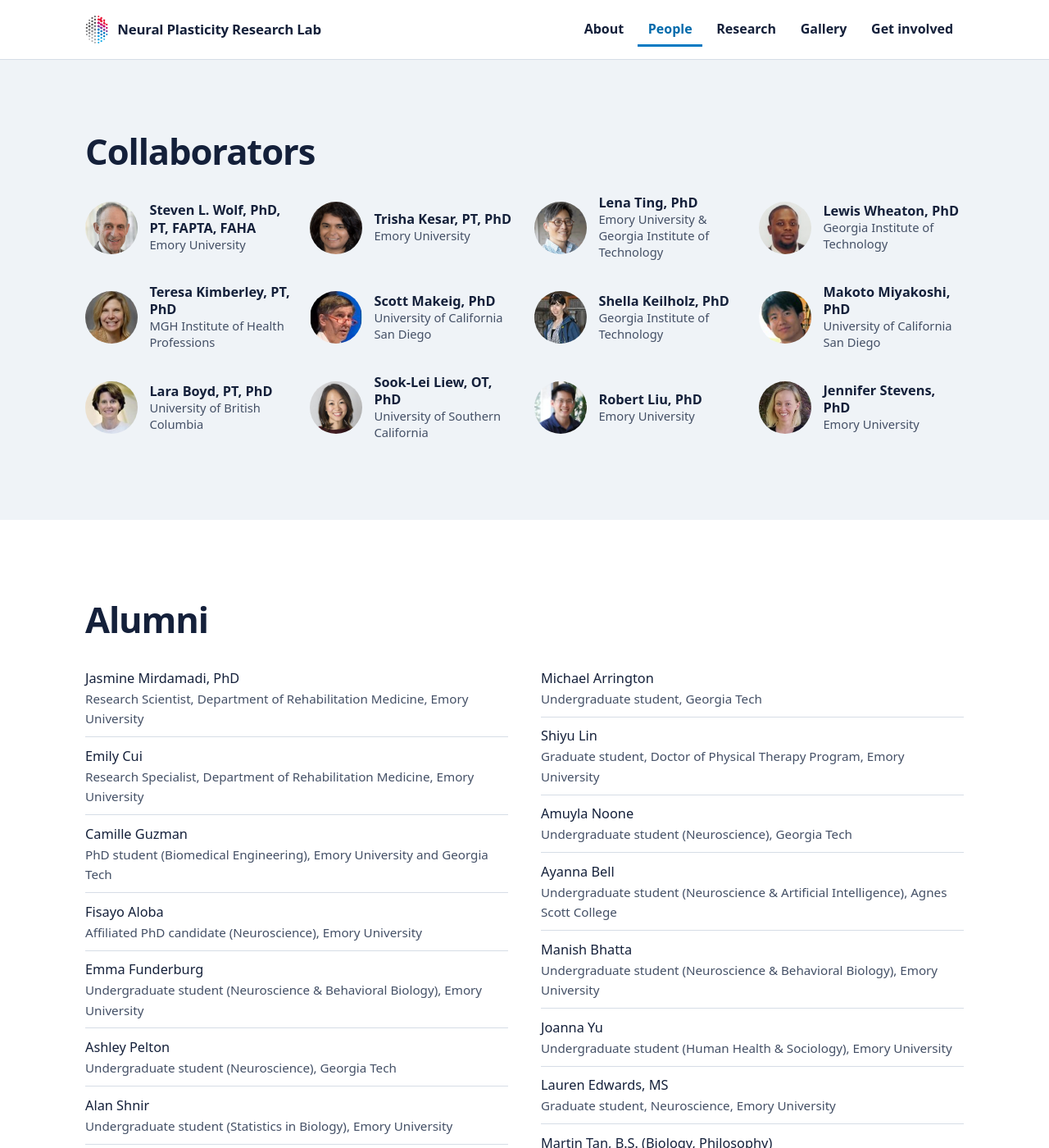
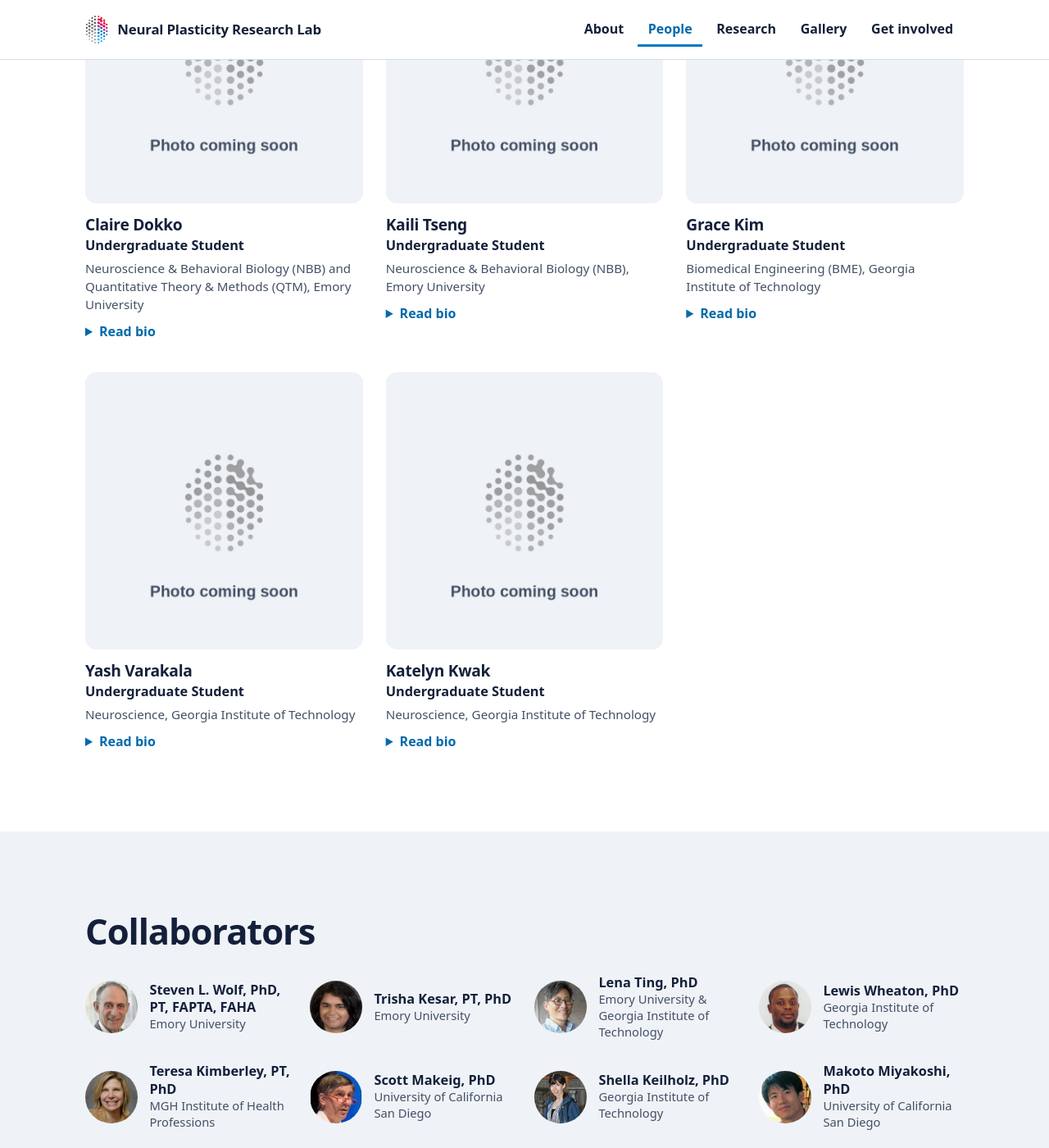
Before and after one commit to npresearchlab/npresearchlab.github.io, a Jekyll site: the page built from people.html, in a window 1280 px wide and 1400 px high, scrolled down 2920 px. Shown: the whole window at 82% size. Built offline with Jekyll 4.4.1, drawn with Linux system fonts in a browser that asks for light colours; some web fonts are replaced; some of the changed text lies outside the part shown.

Commit message:
People: add Isaiah Lachica and five undergraduates (placeholders), Yasmine Bassil now Assistant Research Scientist, merge staff/postdoc/grad groups
Co-Authored-By: Claude Opus 5.5 <noreply@anthropic.com>
Claude-Session: https://claude.ai/code/session_01A6YfpnrJqQKYAxW4w34cR4

```diff
--- a/_data/members.yml
+++ b/_data/members.yml
@@ -1,12 +1,31 @@
 # Current lab members, shown on the People page in this order.
 # To add someone: copy one block (from '- name:' down to the end of 'bio'), paste it, and edit it.
 # Put their photo in assets/img/people/ (square-ish, about 600px wide) and set 'photo' to its path.
-# group must be one of: Research staff, Graduate students, Undergraduate students
+# group must be one of: "Research staff, postdocs, and graduate students" or "Undergraduate students"
 # To move someone to alumni: delete their block here and add a line to alumni.yml.
 
+- name: Yasmine Bassil, PhD
+  role: Assistant Research Scientist
+  group: Research staff, postdocs, and graduate students
+  affiliation: Neuroscience Graduate Program, Emory University
+  honors: NSF GRFP Awardee
+  photo: /assets/img/people/yasmine-bassil.jpg
+  bio: >-
+    Yasmine received her Bachelor's degree in Neuroscience at the Georgia Institute of Technology, where
+    she completed the Research Option certificate and conducted undergraduate research with Dr. Shella
+    Keilholz as a part of the Keilholz MIND Lab. Her primary undergraduate research focused on studying
+    resting-state functional connectivity and whole-brain dynamics in ADHD using fMRI. Currently, Yasmine
+    is pursuing her PhD in Neuroscience at Emory University and is interested in aging-related changes
+    in the connectivity and plasticity of the human spatial navigation network, using concurrent TMS-fMRI.
+    She also serves as the Co-Chair of the Emory Neuroscience Graduate Program's Diversity, Equity, &
+    Inclusion (DEI) Committee, as well as the Secretary for the Graduates in Neuroscience organization.
+    Additionally, she is a Scholar in the Georgia Tech/Emory T32 Computational Neural Engineering Training
+    Program. Outside of Emory, she enjoys roller-skating, taking care of her indoor plants, cooking food
+    from various cultural cuisines, visiting museums, thrifting, playing the piano, singing karaoke, and
+    learning how to play the bass guitar.
 - name: Nathan Baune
   role: Postdoctoral Research Fellow
-  group: Research staff
+  group: Research staff, postdocs, and graduate students
   affiliation: Department of Rehabilitation Medicine, Emory University
   honors: AHA Postdoctoral Fellowship Awardee
   photo: /assets/img/people/nathan-baune.jpg
@@ -27,28 +46,15 @@
     sensors to track activities of daily living in the homes of stroke survivors. Nathan enjoys the latest
     technology, especially considering how it can be used to answer difficult research questions. Nathan
     is also fond of cycling, gardening, snowboarding (which is difficult in Georgia), and hunting mushrooms.
-- name: Yasmine Bassil
-  role: PhD Candidate
-  group: Graduate students
-  affiliation: Neuroscience Graduate Program, Emory University
-  honors: NSF GRFP Awardee
-  photo: /assets/img/people/yasmine-bassil.jpg
-  bio: >-
-    Yasmine received her Bachelor's degree in Neuroscience at the Georgia Institute of Technology, where
-    she completed the Research Option certificate and conducted undergraduate research with Dr. Shella
-    Keilholz as a part of the Keilholz MIND Lab. Her primary undergraduate research focused on studying
-    resting-state functional connectivity and whole-brain dynamics in ADHD using fMRI. Currently, Yasmine
-    is pursuing her PhD in Neuroscience at Emory University and is interested in aging-related changes
-    in the connectivity and plasticity of the human spatial navigation network, using concurrent TMS-fMRI.
-    She also serves as the Co-Chair of the Emory Neuroscience Graduate Program's Diversity, Equity, &
-    Inclusion (DEI) Committee, as well as the Secretary for the Graduates in Neuroscience organization.
-    Additionally, she is a Scholar in the Georgia Tech/Emory T32 Computational Neural Engineering Training
-    Program. Outside of Emory, she enjoys roller-skating, taking care of her indoor plants, cooking food
-    from various cultural cuisines, visiting museums, thrifting, playing the piano, singing karaoke, and
-    learning how to play the bass guitar.
+- name: Isaiah Lachica
+  role: Postdoctoral Fellow
+  group: Research staff, postdocs, and graduate students
+  affiliation: Emory University
+  photo: /assets/img/people/placeholder.jpg
+  bio: "[PLACEHOLDER BIO — replace with a 2–4 sentence bio.]"
 - name: Iran Gutierrez
   role: PhD Student
-  group: Graduate students
+  group: Research staff, postdocs, and graduate students
   affiliation: Neuroscience Graduate Program, Emory University
   photo: /assets/img/people/iran-gutierrez.jpg
   bio: >-
@@ -61,7 +67,7 @@
     at coffee shops, and work on her car.
 - name: Catie Mason
   role: Affiliated PhD Candidate
-  group: Graduate students
+  group: Research staff, postdocs, and graduate students
   affiliation: Neuroscience Graduate Program, Emory University
   honors: NIH F31 Awardee
   photo: /assets/img/people/catie-mason.jpg
@@ -106,3 +112,33 @@
     Jasmine Mirdamadi, Dr. Nathan Baune and Iran Gutierrez to determine the functional contributions of
     motor cortical regions to motor skill learning. In her free time, Kanishka loves to run, travel, and
     play the piano.
+- name: Claire Dokko
+  role: Undergraduate Student
+  group: Undergraduate students
+  affiliation: Neuroscience & Behavioral Biology (NBB) and Quantitative Theory & Methods (QTM), Emory University
+  photo: /assets/img/people/placeholder.jpg
+  bio: "[PLACEHOLDER BIO — replace with a 2–4 sentence bio.]"
+- name: Kaili Tseng
+  role: Undergraduate Student
+  group: Undergraduate students
+  affiliation: Neuroscience & Behavioral Biology (NBB), Emory University
+  photo: /assets/img/people/placeholder.jpg
+  bio: "[PLACEHOLDER BIO — replace with a 2–4 sentence bio.]"
+- name: Grace Kim
+  role: Undergraduate Student
+  group: Undergraduate students
+  affiliation: Biomedical Engineering (BME), Georgia Institute of Technology
+  photo: /assets/img/people/placeholder.jpg
+  bio: "[PLACEHOLDER BIO — replace with a 2–4 sentence bio.]"
+- name: Yash Varakala
+  role: Undergraduate Student
+  group: Undergraduate students
+  affiliation: Neuroscience, Georgia Institute of Technology
+  photo: /assets/img/people/placeholder.jpg
+  bio: "[PLACEHOLDER BIO — replace with a 2–4 sentence bio.]"
+- name: Katelyn Kwak
+  role: Undergraduate Student
+  group: Undergraduate students
+  affiliation: Neuroscience, Georgia Institute of Technology
+  photo: /assets/img/people/placeholder.jpg
+  bio: "[PLACEHOLDER BIO — replace with a 2–4 sentence bio.]"
--- a/people.html
+++ b/people.html
@@ -33,7 +33,7 @@ permalink: /people/
       </div>
     </div>
 
-    {% assign groups = "Research staff,Graduate students,Undergraduate students" | split: "," %}
+    {% assign groups = "Research staff, postdocs, and graduate students|Undergraduate students" | split: "|" %}
     {% for g in groups %}
     {% assign ms = site.data.members | where: "group", g %}
     {% if ms.size > 0 %}
```
Also changed, not shown: README.md, assets/img/people/placeholder.jpg (added).
